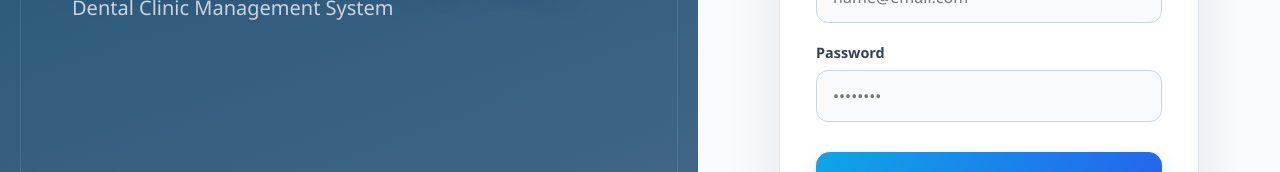
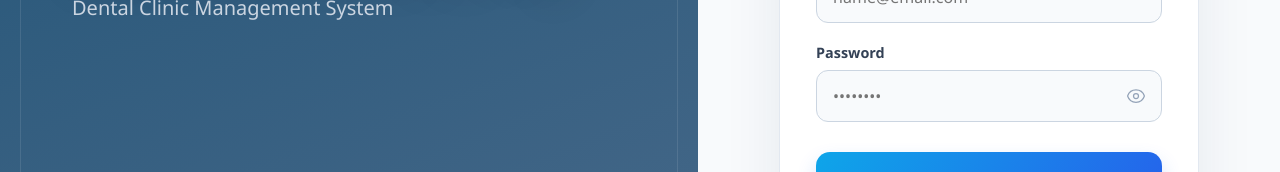
Before and after one commit to eh202201447-cmd/iDENTify-App, a React (Vite) app in the folder frontend/: page / in a window 1280 px wide. Shown: the part 427-599 px from the top of the page. Built offline with nearby package versions, Linux system fonts and the light colour scheme; no server answers.

Commit message:
Added: eye toggle for password

```diff
--- a/frontend/src/pages/Login.jsx
+++ b/frontend/src/pages/Login.jsx
@@ -8,6 +8,7 @@
 function Login({ setIsLoggedIn }) {
 	const [username, setUsername] = useState("");
 	const [password, setPassword] = useState("");
+	const [showPassword, setShowPassword] = useState(false);
 	const [errors, setErrors] = useState({});
 	const navigate = useNavigate();
 
@@ -94,14 +95,33 @@
 
 					<div className="login-form__group">
 						<label htmlFor="password">Password</label>
+						<div className="password-input-wrapper">
 							<input
-							type="password"
+								type={showPassword ? "text" : "password"}
 								id="password"
 								value={password}
 								onChange={(e) => handleInputChange("password", e.target.value)}
 								placeholder="••••••••"
 								className={errors.password || errors.form ? "input-error" : ""}
 							/>
+							<button
+								type="button"
+								className="password-toggle-btn"
+								onClick={() => setShowPassword(!showPassword)}
+								aria-label={showPassword ? "Hide password" : "Show password"}
+							>
+								{showPassword ? (
+									<svg xmlns="http://www.w3.org/2000/svg" fill="none" viewBox="0 0 24 24" strokeWidth={1.5} stroke="currentColor">
+										<path strokeLinecap="round" strokeLinejoin="round" d="M3.98 8.223A10.477 10.477 0 001.934 12C3.226 16.338 7.244 19.5 12 19.5c.993 0 1.953-.138 2.863-.395M6.228 6.228A10.45 10.45 0 0112 4.5c4.756 0 8.773 3.162 10.065 7.498a10.523 10.523 0 01-4.293 5.774M6.228 6.228L3 3m3.228 3.228l3.65 3.65m7.894 7.894L21 21m-3.228-3.228l-3.65-3.65m0 0a3 3 0 10-4.243-4.243m4.242 4.242L9.88 9.88" />
+									</svg>
+								) : (
+									<svg xmlns="http://www.w3.org/2000/svg" fill="none" viewBox="0 0 24 24" strokeWidth={1.5} stroke="currentColor">
+										<path strokeLinecap="round" strokeLinejoin="round" d="M2.036 12.322a1.012 1.012 0 010-.639C3.423 7.51 7.36 4.5 12 4.5c4.638 0 8.573 3.007 9.963 7.178.07.207.07.431 0 .639C20.577 16.49 16.64 19.5 12 19.5c-4.638 0-8.573-3.007-9.963-7.178z" />
+										<path strokeLinecap="round" strokeLinejoin="round" d="M15 12a3 3 0 11-6 0 3 3 0 016 0z" />
+									</svg>
+								)}
+							</button>
+						</div>
 						{errors.password && <span className="error-text">{errors.password}</span>}
 					</div>
 
--- a/frontend/src/styles/pages/Login.css
+++ b/frontend/src/styles/pages/Login.css
@@ -137,6 +137,42 @@
   background: #fff;
 }
 
+/* New Styles for Password Toggle */
+.password-input-wrapper {
+  position: relative;
+  display: flex;
+  align-items: center;
+}
+
+.password-input-wrapper input {
+  width: 100%;
+  padding-right: 44px; /* Space for the button */
+}
+
+.password-toggle-btn {
+  position: absolute;
+  right: 12px;
+  background: none;
+  border: none;
+  cursor: pointer;
+  color: #94a3b8; /* Slate-400 */
+  padding: 4px;
+  display: flex;
+  align-items: center;
+  justify-content: center;
+  transition: color 0.2s ease;
+  z-index: 10;
+}
+
+.password-toggle-btn:hover {
+  color: #0ea5e9; /* Sky-500 */
+}
+
+.password-toggle-btn svg {
+  width: 20px;
+  height: 20px;
+}
+
 /* --- Validation Styles --- */
 .login-form__group input.input-error {
   border-color: #ef4444;
```
Lines whose indentation alone changed are shown as unchanged.
